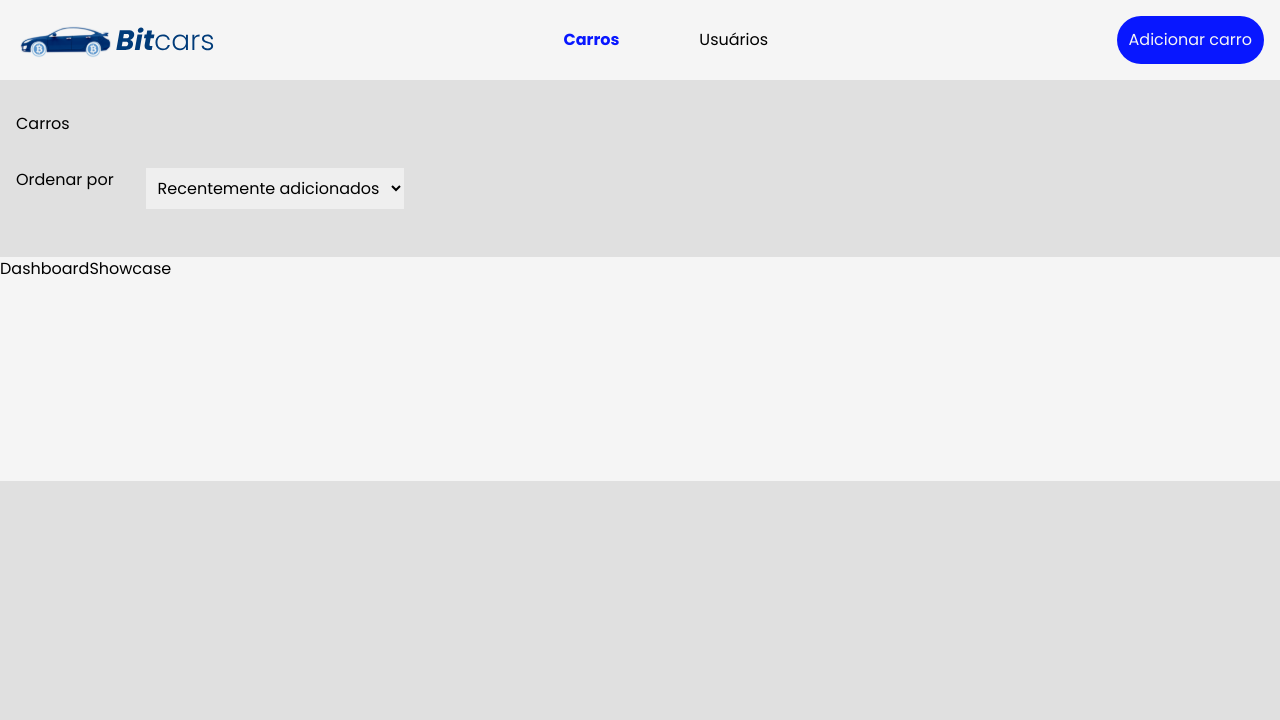
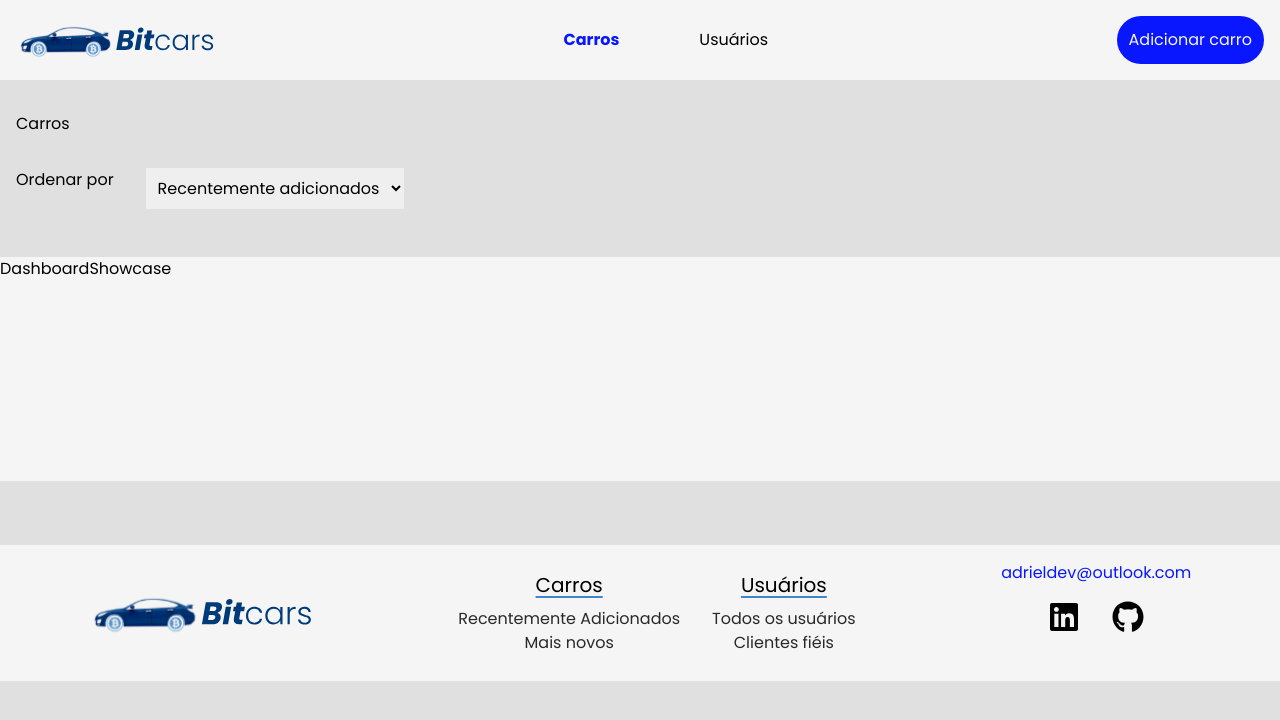
Before and after one commit to glauber-FullStackDev/desafio-dev-junior-b2u, a React (Vite) app in the folder frontend/bitcar/: page / in a window 1280 px wide. Shown: the top 720 px of the page. Built offline with nearby package versions, Linux system fonts and the light colour scheme.

Commit message:
feat-footer

```diff
--- a/frontend/bitcar/src/App.jsx
+++ b/frontend/bitcar/src/App.jsx
@@ -1,5 +1,6 @@
 import Header from "./components/Header"
 import Dashboard from "./components/Dashboard"
+import Footer from "./components/Footer"
 
 function App() {
 
@@ -7,6 +8,7 @@ function App() {
     <div className="">
         <Header/>
         <Dashboard/>
+        <Footer/>
     </div>
   )
 }
--- /dev/null
+++ b/frontend/bitcar/src/components/Footer.jsx
@@ -0,0 +1,54 @@
+import React from 'react'
+import LogoImg from '../assets/logo.svg'
+import {FaGithub,FaLinkedin} from 'react-icons/fa'
+const Footer = () => {
+  return (
+    <div className='bg-gray-twelve p-4 mt-16 text-center flex flex-col gap-y-8 sm:flex-row justify-around'>
+        <div className='flex justify-center'>
+        <img src={LogoImg} className='w-56' />
+        </div>
+        <div className='sm:flex justify-center items-center gap-x-8'>
+            <ul className='flex flex-col gap-y-2'>
+                <h2 className='decoration-primary-light underline underline-offset-4 text-[20px] sm:text-xl'>Carros</h2>
+                <div className='flex flex-col'>
+                <li className='text-gray-three text-[14px] sm:text-[16px] cursor-pointer'>
+                    Recentemente Adicionados
+                </li>
+                <li className='text-gray-three text-[14px] sm:text-[16px] cursor-pointer'>
+                    Mais novos
+                </li>
+                </div>
+            </ul>
+            <ul className='flex flex-col gap-y-2'>
+                <h2 className='decoration-primary-light underline underline-offset-4 text-[20px] sm:text-xl'>Usuários</h2>
+                <div className='flex flex-col'>
+                <li className='text-gray-three text-[14px] sm:text-[16px] cursor-pointer'>
+                    Todos os usuários
+                </li>
+                <li className='text-gray-three text-[14px] sm:text-[16px] cursor-pointer'>
+                    Clientes fiéis
+                </li>
+                </div>
+            </ul>
+        </div>
+
+        <div className='flex flex-col gap-y-4'>
+        <h2 className='text-primary-dark'>
+            adrieldev@outlook.com
+        </h2>
+
+        <div className='flex gap-x-8 justify-center mb-8'>
+            <FaLinkedin className='w-8 h-8'/>
+            <FaGithub className='w-8 h-8'/>
+        </div>
+
+        </div>
+
+
+
+
+    </div>
+  )
+}
+
+export default Footer
```
